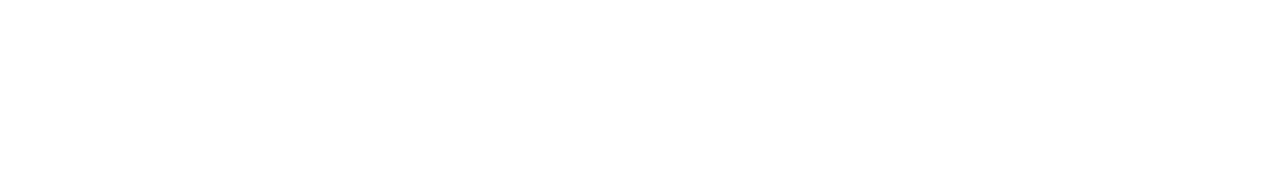
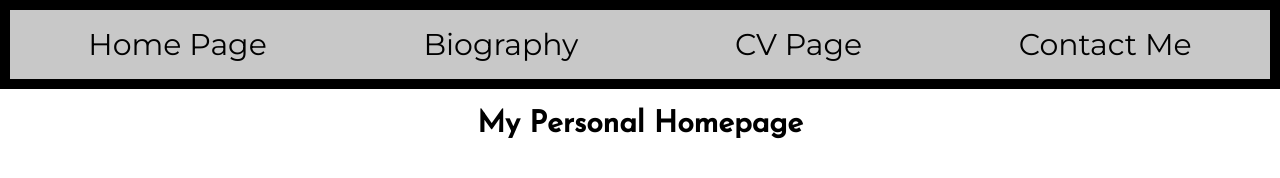
Before and after one commit to LuckyLucketts/csy1018_assign1, a plain HTML site: page index.html in a window 1280 px wide. Drawn offline with Linux system fonts and the light colour scheme.

Commit message:
toolbar_addition

```diff
--- a/css/styles.css
+++ b/css/styles.css
@@ -0,0 +1,39 @@
+/* Jamie Luckett 16407112 */
+body {
+   margin: 0px;
+}
+
+.toolbar-item {
+  font-family: 'Montserrat', 'sans-serif';
+  border: 5px;
+  font-size: 30px
+}
+
+a {
+  text-decoration: none;
+  color: rgb(0, 0, 0);
+}
+
+.toolbar-list{
+  display: flex;
+  flex-direction: row;
+  justify-content: space-around;
+  list-style: none;
+  padding: 0px;
+}
+
+header {
+    background-color: rgb(200, 200, 200);
+    border: solid rgb(0, 0, 0) 10px;
+}
+
+.home-title {
+  font-size: 30px;
+  font-family: 'Josefin Sans', sans-serif;
+  display: flex;
+  justify-content: center;
+}
+
+.home-content {
+  font-family: 'Josefin Sans', sans-serif;
+}
--- a/index.html
+++ b/index.html
@@ -1,10 +1,34 @@
 <!DOCTYPE html>
+<!-- Jamie Luckett 16407112 !-->
 <html>
-  <head>
+
+<head>
     <meta charset="utf-8">
+    <link rel="stylesheet" href="css/styles.css">
+    <link href="https://fonts.googleapis.com/css?family=Josefin+Sans" rel="stylesheet">
+    <link href="https://fonts.googleapis.com/css?family=Montserrat" rel="stylesheet">
     <title>Home Page</title>
-  </head>
-  <body>
+</head>
 
-  </body>
+<body>
+    <header>
+        <ul class="toolbar-list">
+            <li class="toolbar-item">
+                <a href="index.html">Home Page</a>
+            </li>
+            <li class="toolbar-item">
+                <a href="bio.html">Biography</a>
+            </li>
+            <li class="toolbar-item">
+                <a href="cv.html">CV Page</a>
+            </li>
+            <li class="toolbar-item">
+                <a href="contact.html">Contact Me</a>
+            </li>
+        </ul>
+    </header>
+    <h1 class="home-title">My Personal Homepage</h1>
+    <h1 class="home-content"></h1>
+</body>
+
 </html>
```
Also changed, not shown: bio.html (+19 -1 lines), contact.html (+19 -1 lines), cv.html (+19 -1 lines).
